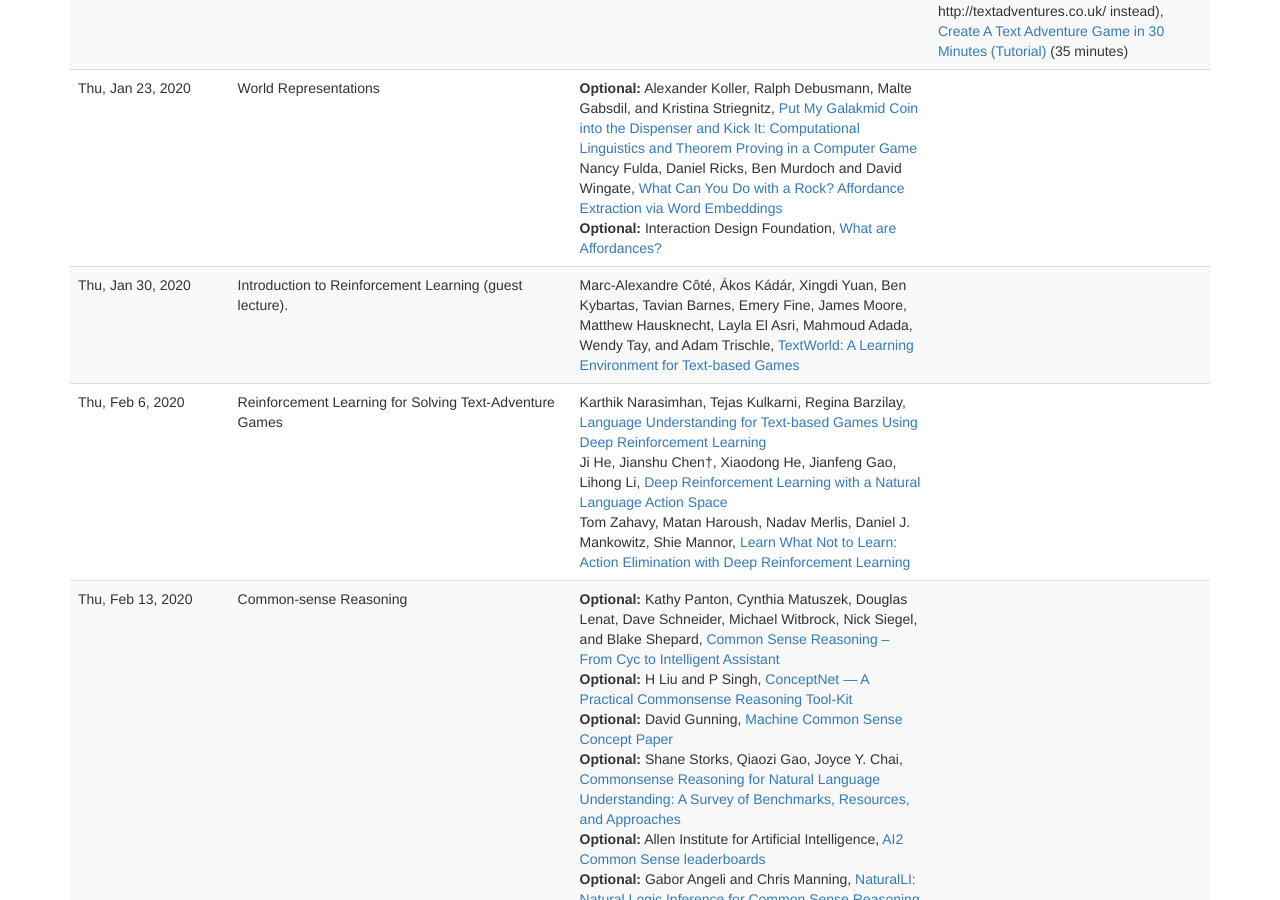
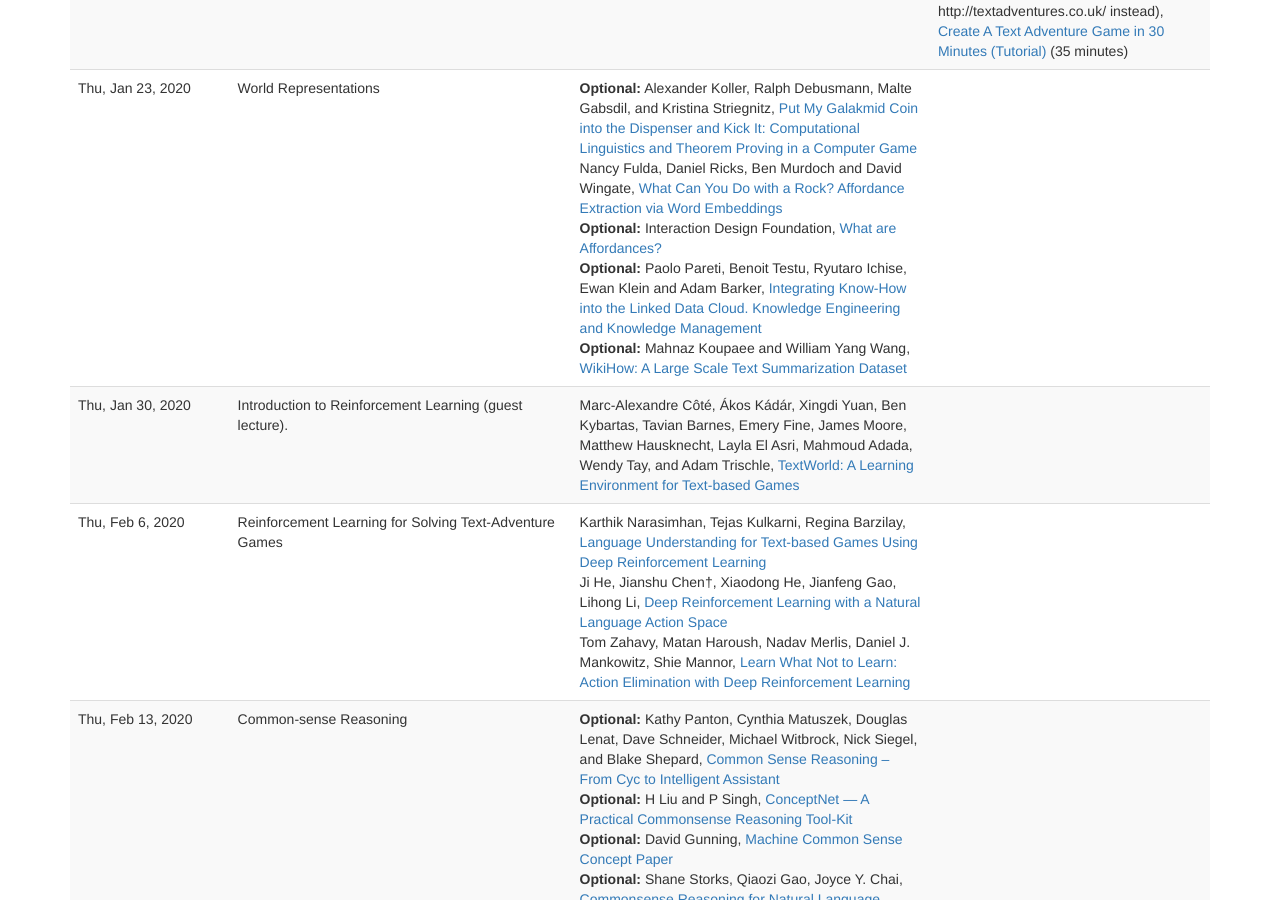
Before and after one commit to interactive-fiction-class/interactive-fiction-class.github.io, a Jekyll site: the page built from lectures.md, in a window 1280 px wide and 900 px high, scrolled down 318 px. Built offline with Jekyll 4.4.1, drawn with Linux system fonts in a browser that asks for light colours; nearby versions of some CDN libraries; a script that is not in the unit is left out.

Commit message:
Update lectures.yaml

```diff
--- a/_data/lectures.yaml
+++ b/_data/lectures.yaml
@@ -58,6 +58,16 @@
       authors: Interaction Design Foundation
       optional: true
       url: https://www.interaction-design.org/literature/topics/affordances
+    -
+      title: Integrating Know-How into the Linked Data Cloud. Knowledge Engineering and Knowledge Management
+      authors: Paolo Pareti, Benoit Testu, Ryutaro Ichise, Ewan Klein and Adam Barker
+      optional: true
+      url: https://www.interaction-design.org/literature/topics/affordances
+    -
+      title: WikiHow&colon; A Large Scale Text Summarization Dataset
+      authors: Mahnaz Koupaee and William Yang Wang
+      optional: true
+      url: https://arxiv.org/abs/1810.09305
 -
   date: 2020-01-30
   title: Introduction to Reinforcement Learning (guest lecture).
```
